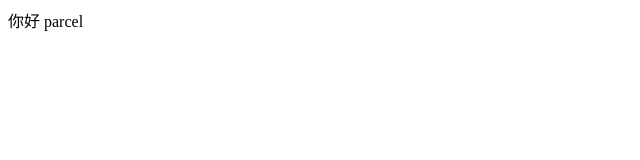
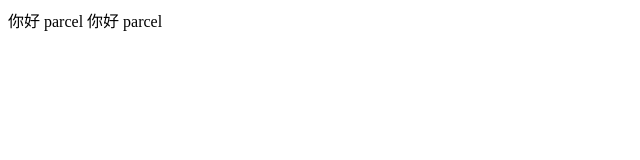
Before and after one commit to RaStarMJL/myparcel, a website: page src/index.html in a window 1280 px wide. Shown: the whole page, without its empty margins (0-640 px from the left). Drawn offline with Linux system fonts and the light colour scheme.

Commit message:
第一次修改

```diff
--- a/src/index.html
+++ b/src/index.html
@@ -6,6 +6,6 @@
     <title>myapp</title>
   </head>
   <body>
-    你好 parcel
+    你好 parcel 你好 parcel
   </body>
 </html>
```
Also changed, not shown: dist/index.html.
